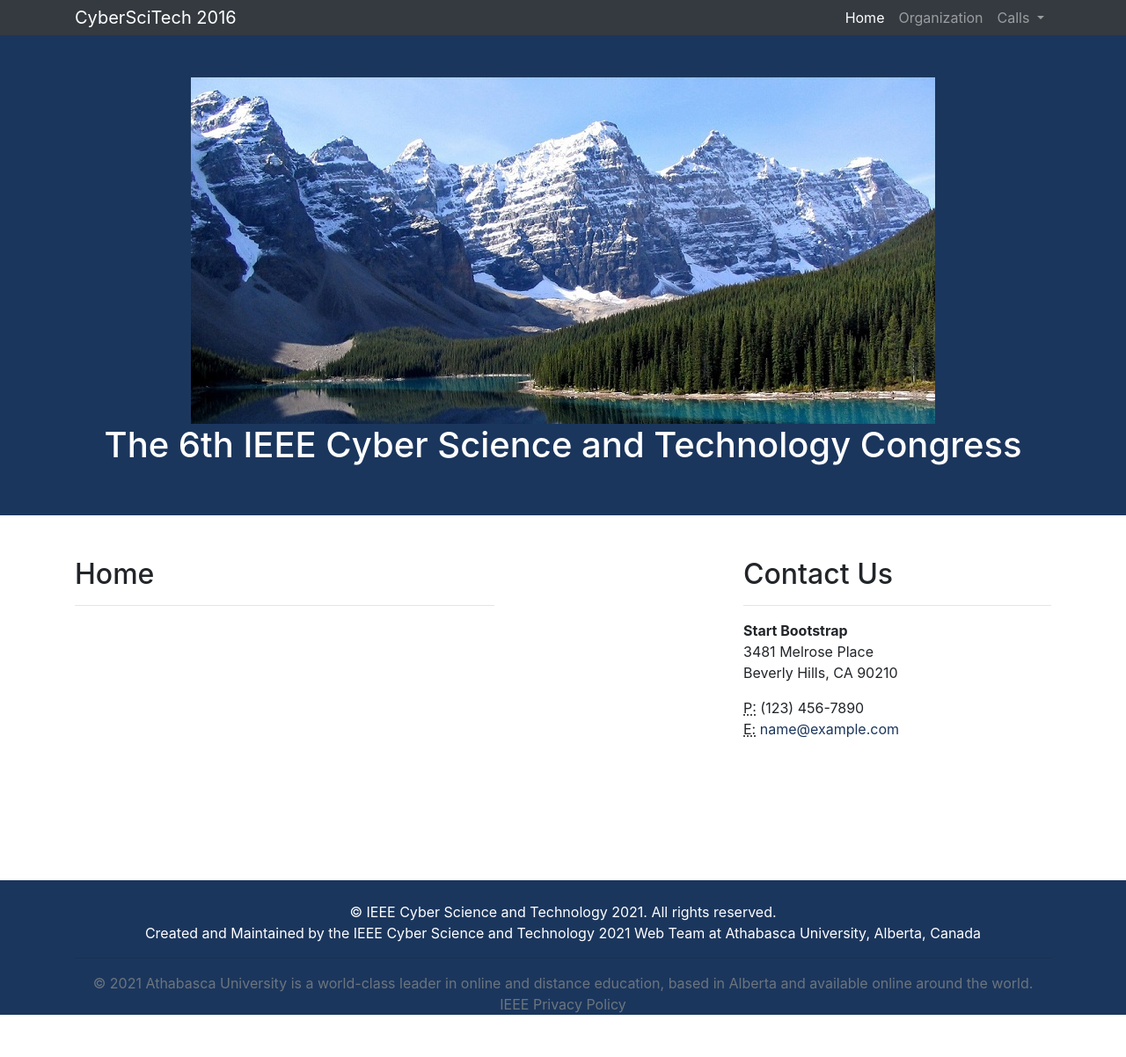
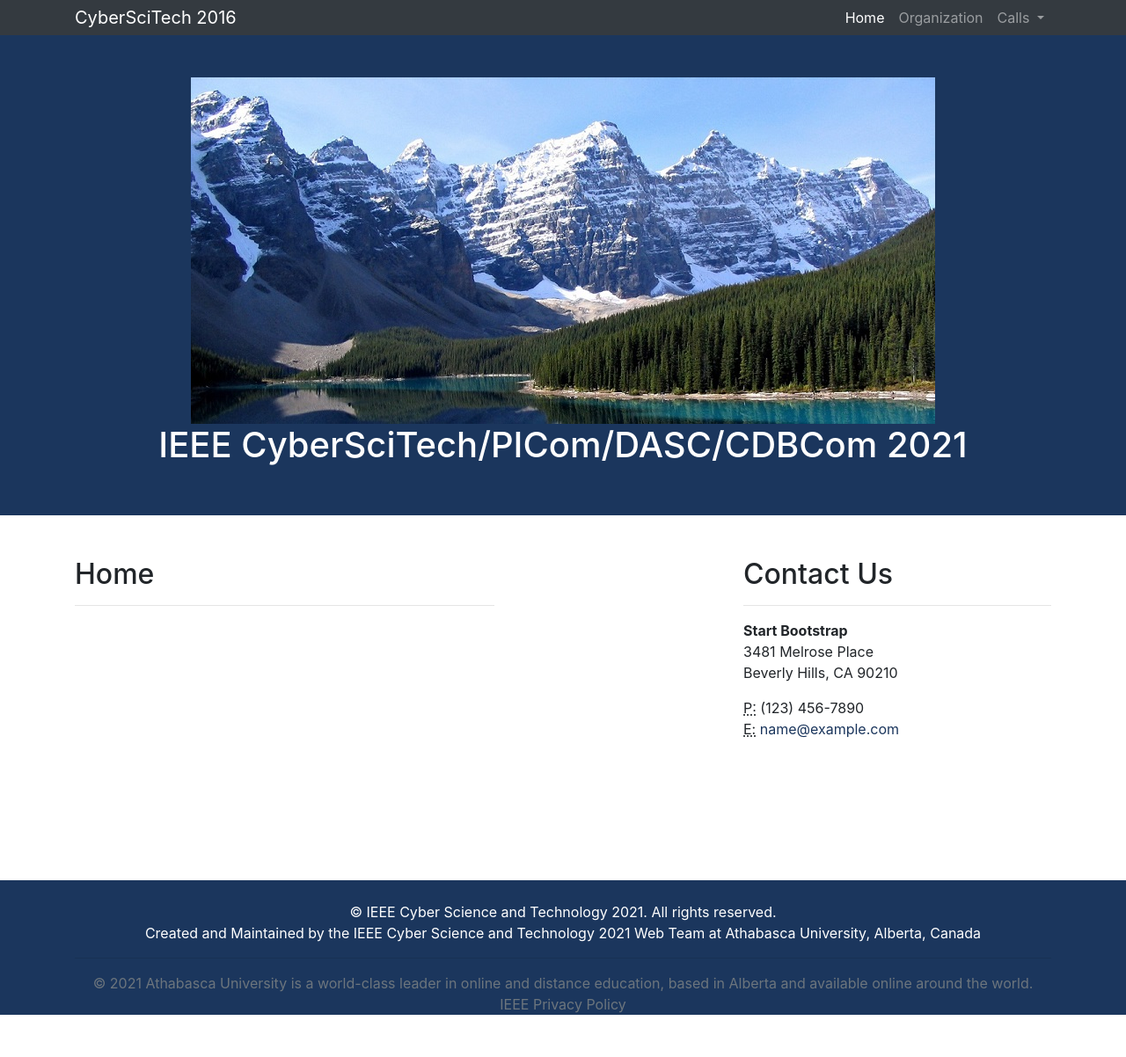
Before and after one commit to kstauff/2021, a Jekyll site: the page built from index.html, in a window 1280 px wide. Shown: the whole page at 88% size. Built offline with Jekyll 4.4.1, drawn with Linux system fonts in a browser that asks for light colours; comment, search, counter and statistics services are not loaded.

Commit message:
Update header.html

```diff
--- a/_includes/header.html
+++ b/_includes/header.html
@@ -11,7 +11,7 @@
 
 
    <font style="color:white">  <h1>
-The 6th IEEE Cyber Science and Technology Congress
+ IEEE CyberSciTech/PICom/DASC/CDBCom 2021
         </h1>
         </font>
       </center>
```
